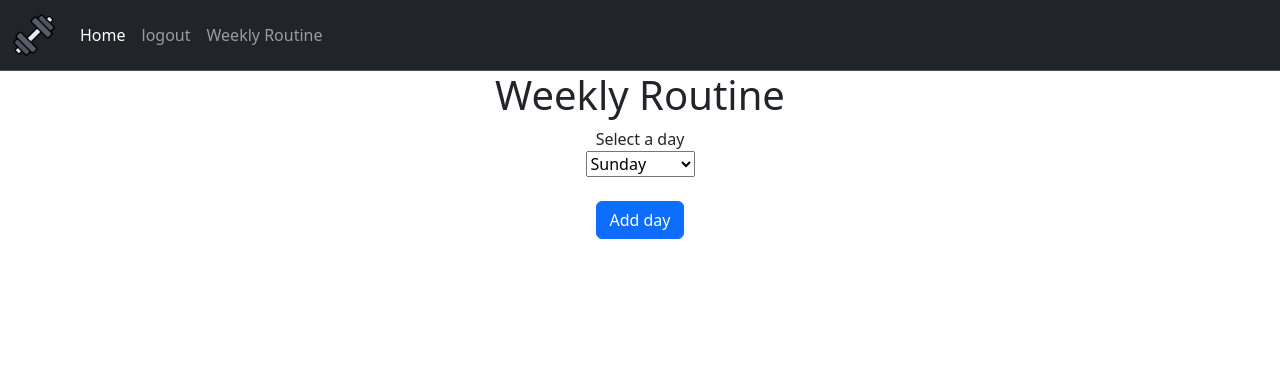
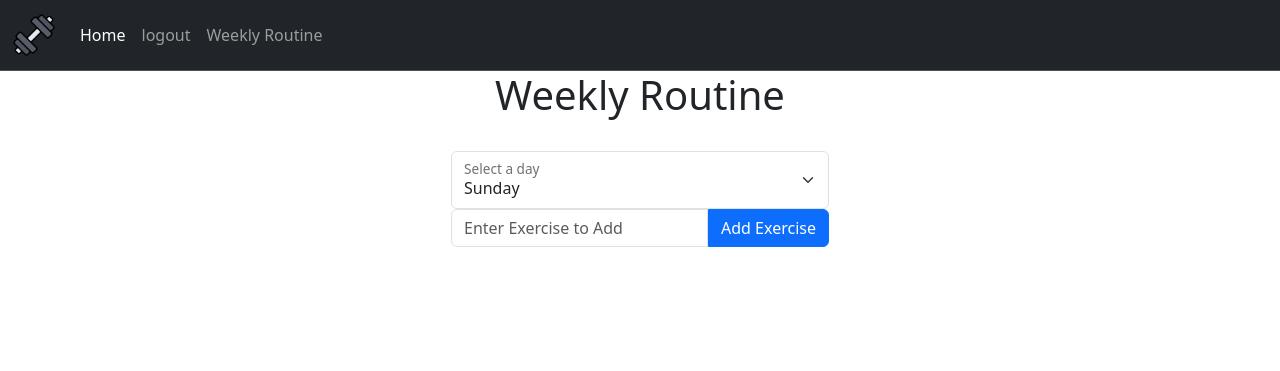
Before and after one commit to Azfar-Sphere/Workout-Log, a Flask app: page /routine in a window 1280 px wide. Shown: the top 371 px of the page. Run offline with Flask 3, Linux system fonts and the light colour scheme; a user stored in the database is signed in.

Commit message:
Add Exercise to add field in routine

```diff
--- a/webapp/tables.py
+++ b/webapp/tables.py
@@ -5,7 +5,7 @@ from sqlalchemy.orm import column_property
 from flask_login import current_user
 from sqlalchemy import event
 
-# Creats user, workout and exercise tables
+# Creates all Tables
 class User(db.Model, UserMixin):
     id = db.Column(db.Integer, primary_key=True)
     username = db.Column(db.String(150), unique=True)
--- a/webapp/templates/routine.html
+++ b/webapp/templates/routine.html
@@ -6,9 +6,9 @@
 
 <div class="text-center d-flex justify-content-center">
     <form>
-        <label>Select a day</label>
         <br>
-        <select id="day" name="day">
+        <div class="form-floating">
+        <select class="form-select" id="day" name="day">
             <option value="sunday">Sunday</option>
             <option value="monday">Monday</option>
             <option value="tuesday">Tueday</option>
@@ -17,10 +17,12 @@
             <option value="friday">Friday</option>
             <option value="saturday">Saturday</option>
         </select>
-        <br> <br>
-        <button class="btn btn-primary mx-auto" id="set-submit" type="submit">
-            Add day
-        </button>
+        <label for="day">Select a day</label>
+        </div>
+        <div class="input-group mb-3">
+            <input type="text" class="form-control" name="exercise" id="exercise" placeholder="Enter Exercise to Add">
+            <button class="btn btn-primary mx-auto" id="set-submit" type="submit">Add Exercise</button>
+        </div>
     </form>
 </div>
 {% endblock %}
```
